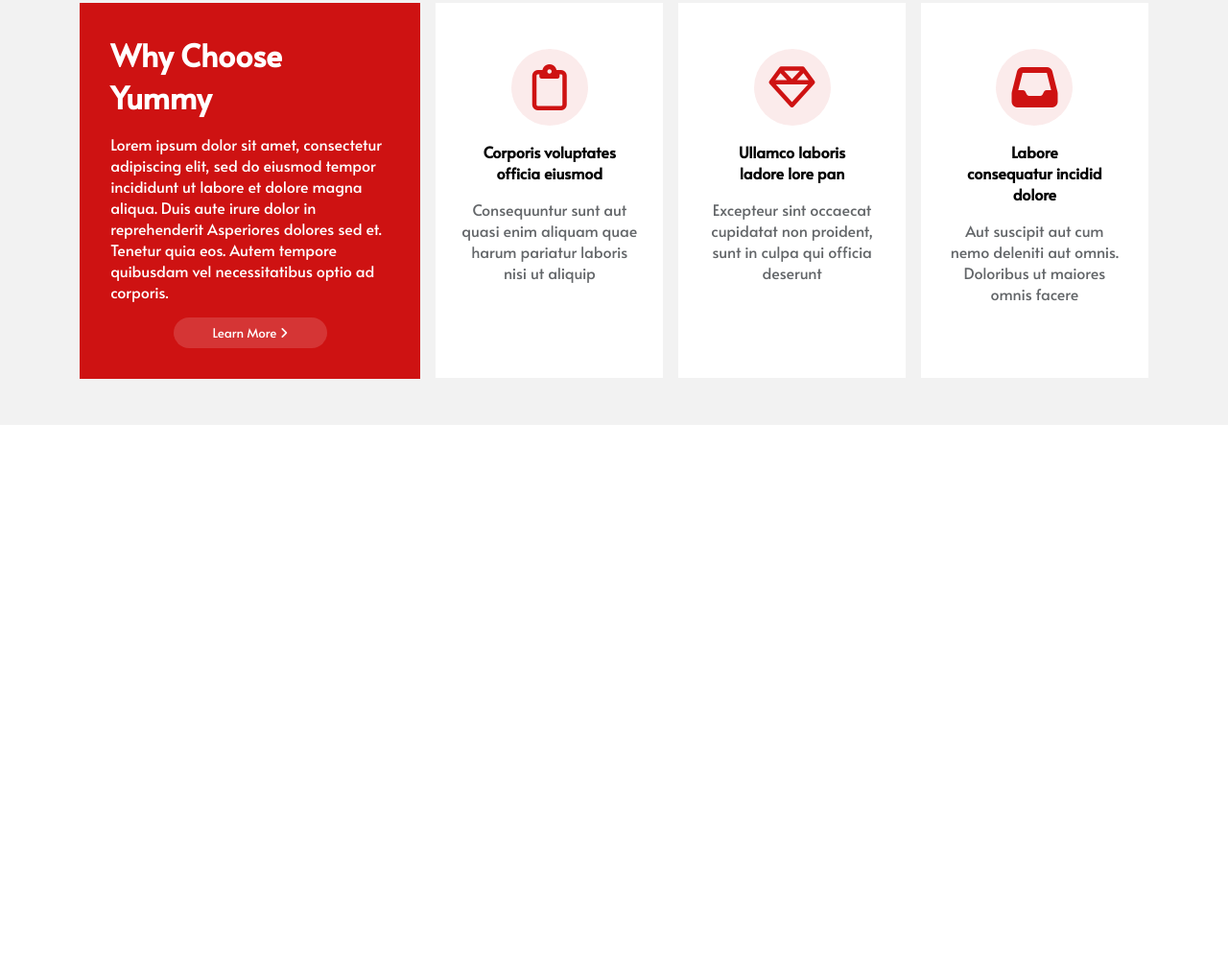
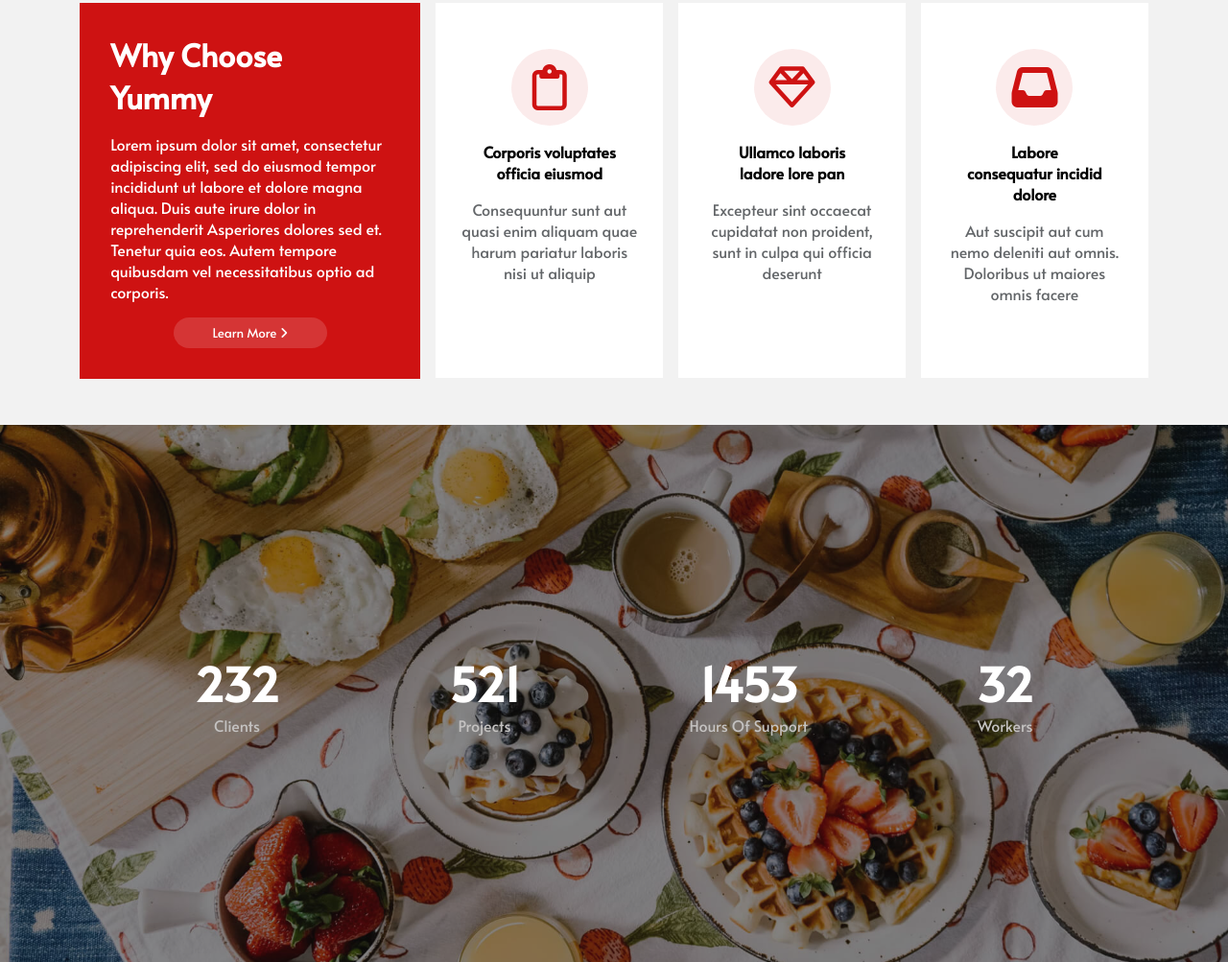
Before and after one commit to Yahya-Lerhni/Yahya-Lerhni-Pf-Dom, a plain HTML site: page index.html in a window 1280 px wide. Shown: the part 1682-2685 px from the top of the page at 96% size. Before the commit the page ends 2125 px from the top, so only its background shows below. Drawn offline with Linux system fonts and the light colour scheme; a web font is replaced by a local one.

Commit message:
main sec3

```diff
--- a/index.html
+++ b/index.html
@@ -113,7 +113,9 @@
                         Why Choose Yummy
                     </h1>
                     <p>
-                    Lorem ipsum dolor sit amet, consectetur adipiscing elit, sed do eiusmod tempor incididunt ut labore et dolore magna aliqua. Duis aute irure dolor in reprehenderit Asperiores dolores sed et. Tenetur quia eos. Autem tempore quibusdam vel necessitatibus optio ad corporis.
+                        Lorem ipsum dolor sit amet, consectetur adipiscing elit, sed do eiusmod tempor incididunt ut
+                        labore et dolore magna aliqua. Duis aute irure dolor in reprehenderit Asperiores dolores sed et.
+                        Tenetur quia eos. Autem tempore quibusdam vel necessitatibus optio ad corporis.
                     </p>
                 </div>
                 <button class="sec2-btn">Learn More <i class="fa-solid fa-angle-right"></i></button>
@@ -142,6 +144,29 @@
                 </p>
             </div>
         </section>
+        <!-- fin sec2 -->
+        <!-- sec3 -->
+        <section class="sec3">
+            <div class="opacity">
+                <div class="child">
+                    <h1>232</h1>
+                    <p>Clients</p>
+                </div>
+                <div class="child">
+                    <h1>521</h1>
+                    <p>Projects</p>
+                </div>
+                <div class="child">
+                    <h1>1453</h1>
+                    <p>Hours Of Support</p>
+                </div>
+                <div class="child">
+                    <h1>32</h1>
+                    <p>Workers</p>
+                </div>
+            </div>
+        </section>
+        <!-- fin sec3 -->
 
     </main>
     <script src="./public/js/app.js"></script>
--- a/public/css/app.css
+++ b/public/css/app.css
@@ -325,3 +325,31 @@ gap: 1rem;
     background-color: #ce1212;
     color: white;
 }
+.sec3{
+    background-image: url(../images/stats-bg.jpg);
+    background-size: cover;
+    background-position: center;
+    height: 70vh;
+}
+.opacity{
+    background-color: hsla(240, 7%, 6%, 0.5);
+    height: 100%;
+    display: flex;
+    justify-content: center;
+    align-items: center;
+    gap: 11rem;
+    padding-inline: 1rem;
+}
+.child{
+    display: flex;
+    flex-direction: column;
+    align-items: center;
+}
+.child h1{
+    color: white;
+    font-size: 3rem;
+}
+.child p{
+    color: #c4c2c1;
+    font-size: 1rem;
+}
```
Lines whose indentation alone changed are shown as unchanged.
